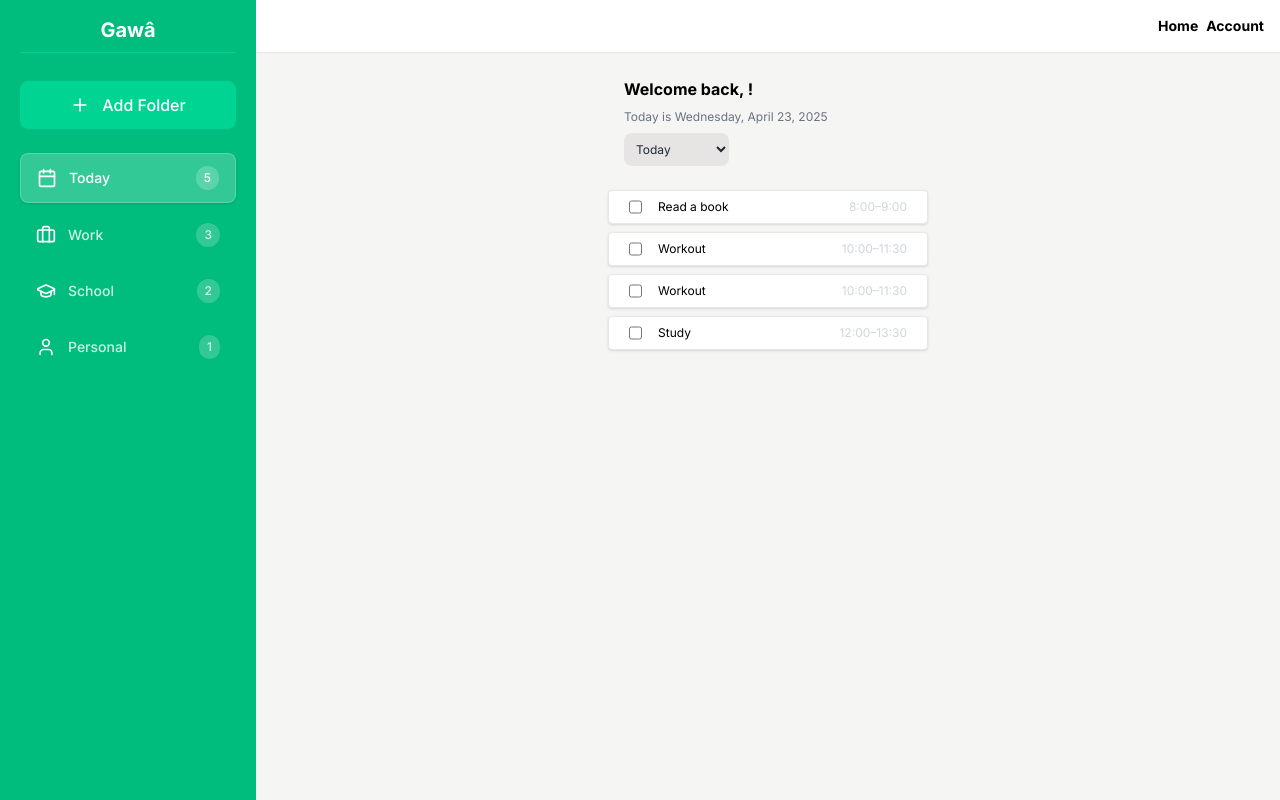
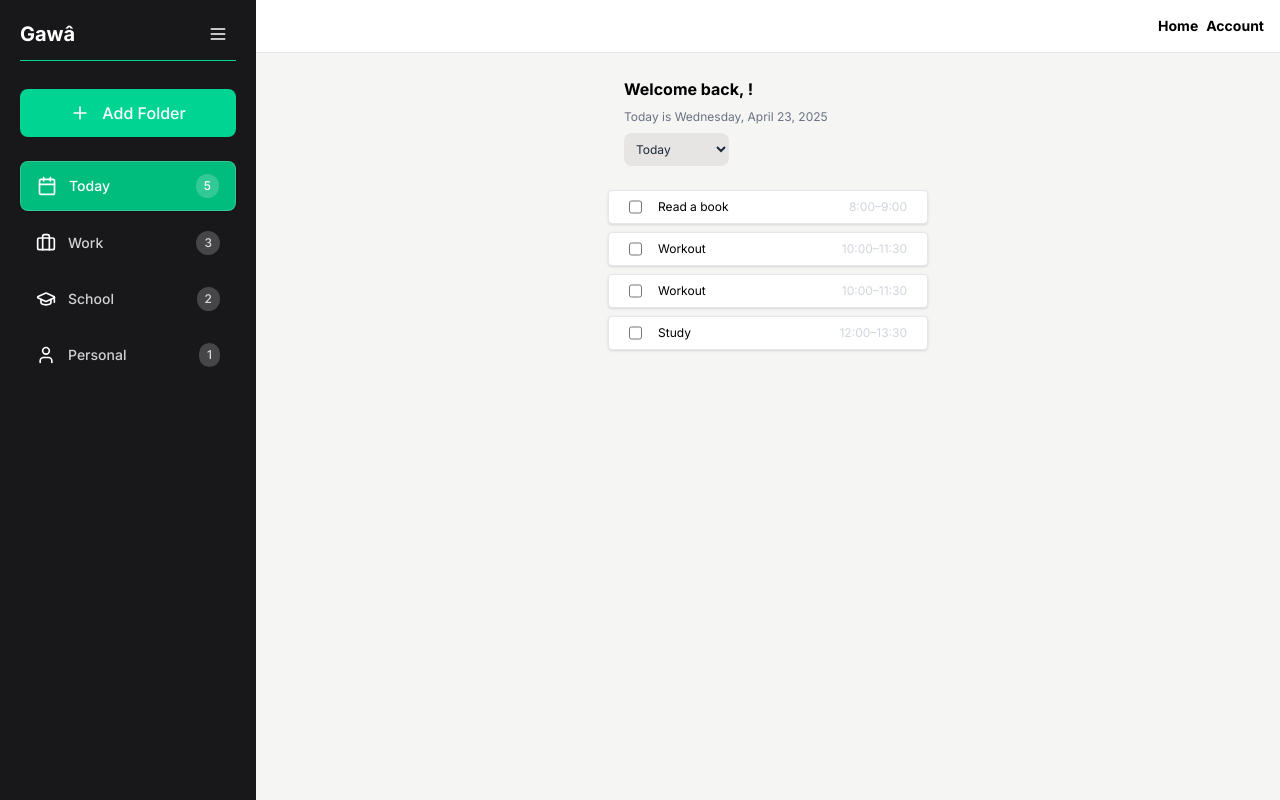
Before and after one commit to ChesterL19/toDoList, a Next.js app: page /dashboard in a window 1280 px wide. Built offline with nearby package versions, Linux system fonts and the light colour scheme; sample sign-in values are in the browser's storage.

Commit message:
make the add folder useable

```diff
--- a/src/app/components/side-bar.js
+++ b/src/app/components/side-bar.js
@@ -1,50 +1,202 @@
 "use client";
+import React, { useState } from "react";
+import {
+  Calendar,
+  Briefcase,
+  GraduationCap,
+  User,
+  Plus,
+  Folder,
+  Heart,
+  Star,
+  Home,
+  ShoppingCart,
+  Book,
+  Gamepad2,
+  Music,
+  Mail,
+  Pill,
+  Mountain,
+  Backpack,
+  Check,
+} from "lucide-react";
 
-import { Calendar, Briefcase, GraduationCap, User, Plus } from "lucide-react";
+const SideBar = ({ collapsed, onToggle }) => {
+  const [showAddForm, setShowAddForm] = useState(false);
+  const [newFolderName, setNewFolderName] = useState("");
+  const [selectedIcon, setSelectedIcon] = useState("Folder");
 
-const SideBar = () => {
-  const defaultFolders = [
-    { id: 1, name: "Today", icon: Calendar, count: 5, active: true },
-    { id: 2, name: "Work", icon: Briefcase, count: 3, active: false },
-    { id: 3, name: "School", icon: GraduationCap, count: 2, active: false },
-    { id: 4, name: "Personal", icon: User, count: 1, active: false },
+  const availableIcons = [
+    { name: "Folder", icon: Folder, default: true },
+    { name: "Calendar", icon: Calendar },
+    { name: "Briefcase", icon: Briefcase },
+    { name: "GraduationCap", icon: GraduationCap },
+    { name: "User", icon: User },
+    { name: "Heart", icon: Heart },
+    { name: "Star", icon: Star },
+    { name: "Home", icon: Home },
+    { name: "ShoppingCart", icon: ShoppingCart },
+    { name: "Book", icon: Book },
+    { name: "Gamepad2", icon: Gamepad2 },
+    { name: "Music", icon: Music },
+    { name: "Mail", icon: Mail },
+    { name: "Pill", icon: Pill },
+    { name: "Mountain", icon: Mountain },
+    { name: "Backpack", icon: Backpack },
+    { name: "Check", icon: Check },
   ];
 
+  const [folders, setFolders] = useState([
+    { id: 1, name: "Today", iconName: "Calendar", count: 5, active: true },
+    { id: 2, name: "Work", iconName: "Briefcase", count: 3, active: false },
+    {
+      id: 3,
+      name: "School",
+      iconName: "GraduationCap",
+      count: 2,
+      active: false,
+    },
+    { id: 4, name: "Personal", iconName: "User", count: 1, active: false },
+  ]);
+
+  const iconMap = {
+    Calendar: Calendar,
+    Briefcase: Briefcase,
+    GraduationCap: GraduationCap,
+    User: User,
+    Folder: Folder,
+    Heart: Heart,
+    Star: Star,
+    Home: Home,
+    ShoppingCart: ShoppingCart,
+    Book: Book,
+    Gamepad2: Gamepad2,
+    Music: Music,
+    Mail: Mail,
+    Pill: Pill,
+    Mountain: Mountain,
+    Backpack: Backpack,
+    Check: Check,
+  };
+
   return (
-    <div className="flex flex-col h-screen bg-emerald-500 px-5 p-2 w-64 min-h-screen text-white text-center">
+    <div className={`flex flex-col h-screen bg-zinc-900 min-h-screen text-white transition-all duration-300 ${
+      collapsed ? 'px-2 py-2 w-16' : 'px-5 py-2 w-64'
+    }`}>
       {/* Header */}
-      <div className="py-2 border-b border-emerald-400">
-        <h1 className="text-xl font-bold ">Gawâ</h1>
+      <div className={`py-2 border-b border-emerald-400 flex items-center ${collapsed ? 'justify-center' : 'justify-between'}`}>
+        {!collapsed && <h1 className="text-xl font-bold text-white">Gawâ</h1>}
+        <button
+          onClick={onToggle}
+          className="p-2 hover:bg-white/10 rounded-lg transition-colors duration-200"
+        >
+          <svg className="w-5 h-5 text-white" fill="none" stroke="currentColor" viewBox="0 0 24 24">
+            <path strokeLinecap="round" strokeLinejoin="round" strokeWidth={2} d="M4 6h16M4 12h16M4 18h16" />
+          </svg>
+        </button>
       </div>
 
       <div className="mt-5">
         {/* Add Folder */}
-        <div className="py-2 ">
-          <button className="flex items-center justify-center w-full px-4 py-3 rounded-lg bg-emerald-400 hover:bg-white/50  hover:text-white transition-all duration-200 cursor-pointer group">
-            <Plus className="w-5 h-5 mr-3 text-white" />
-            <span className="font-medium ">Add Folder</span>
+        <div className="py-2">
+          <button
+            onClick={() => setShowAddForm(!showAddForm)}
+            className={`flex items-center justify-center w-full rounded-lg bg-emerald-400 hover:bg-emerald-400/50 hover:text-white transition-all duration-200 cursor-pointer group ${
+              collapsed ? 'px-2 py-3' : 'px-4 py-3'
+            }`}
+          >
+            <Plus className="w-5 h-5 text-white" />
+            {!collapsed && <span className="font-medium ml-3">Add Folder</span>}
           </button>
+
+          {showAddForm && !collapsed && (
+            <div className="px-4 py-4">
+              <input
+                type="text"
+                placeholder="Folder name"
+                value={newFolderName}
+                onChange={(e) => setNewFolderName(e.target.value)}
+                className="w-full px-3 py-2 rounded-lg bg-white/10 text-white placeholder-white/50 border border-white/20 focus:outline-none focus:border-white/40 transition-all duration-200"
+                autoFocus
+              />
+
+              <div className="grid grid-cols-4 gap-2 mt-3">
+                {availableIcons.map((iconOption) => (
+                  <button
+                    key={iconOption.name}
+                    onClick={() => setSelectedIcon(iconOption.name)}
+                    className={`p-2 rounded-lg border-2 transition-all duration-200 ${
+                      selectedIcon === iconOption.name
+                        ? "border-emerald-400 bg-emerald-400/20"
+                        : "border-white/20 hover:border-white/40"
+                    }`}
+                  >
+                    <iconOption.icon className="w-5 h-5 text-white" />
+                  </button>
+                ))}
+              </div>
+
+              {/* Action Buttons */}
+              <div className="flex gap-2 mt-3">
+                <button
+                  onClick={() => {
+                    if (newFolderName.trim()) {
+                      const capitalizedName =
+                        newFolderName.charAt(0).toUpperCase() +
+                        newFolderName.slice(1);
+                      const newFolder = {
+                        id: folders.length + 1,
+                        name: capitalizedName,
+                        iconName: selectedIcon,
+                        count: 0,
+                        active: false,
+                      };
+                      setFolders([...folders, newFolder]);
+                      setNewFolderName("");
+                      setSelectedIcon("Folder");
+                      setShowAddForm(false);
+                    }
+                  }}
+                  className="px-3 py-1 bg-white/20 rounded text-sm hover:bg-white/30 transition-colors duration-200"
+                >
+                  Save
+                </button>
+                <button
+                  onClick={() => setShowAddForm(false)}
+                  className="px-3 py-1 bg-white/10 rounded text-sm hover:bg-white/20 transition-colors duration-200"
+                >
+                  Cancel
+                </button>
+              </div>
+            </div>
+          )}
         </div>
 
         {/* Folders */}
         <div className="flex-1 py-4">
           <nav className="space-y-2">
-            {defaultFolders.map((folder) => (
+            {folders.map((folder) => (
               <div
                 key={folder.id}
-                className={`flex items-center justify-between px-4 py-3 rounded-lg transition-all duration-200 cursor-pointer ${
+                className={`flex items-center rounded-lg transition-all duration-200 cursor-pointer ${
+                  collapsed ? 'justify-center px-2 py-3' : 'justify-between px-4 py-3'
+                } ${
                   folder.active
-                    ? "bg-white/20 text-white shadow-sm border border-white/20"
-                    : "hover:bg-white/10 text-white/80 hover:text-white hover:shadow-sm"
+                    ? "bg-emerald-500 text-white shadow-sm border border-white/20"
+                    : "hover:bg-emerald-500/10 text-white/80 hover:text-white hover:shadow-sm"
                 }`}
               >
                 <div className="flex items-center">
-                  <folder.icon className="w-5 h-5 mr-3 text-white" />
-                  <span className="font-medium text-sm">{folder.name}</span>
+                  {React.createElement(iconMap[folder.iconName], {
+                    className: "w-5 h-5 text-white",
+                  })}
+                  {!collapsed && <span className="font-medium text-sm ml-3">{folder.name}</span>}
                 </div>
-                <span className="text-xs bg-white/20 px-2 py-1 rounded-full font-medium">
-                  {folder.count}
-                </span>
+                {!collapsed && (
+                  <span className="text-xs bg-white/20 px-2 py-1 rounded-full font-medium">
+                    {folder.count}
+                  </span>
+                )}
               </div>
             ))}
           </nav>
```
